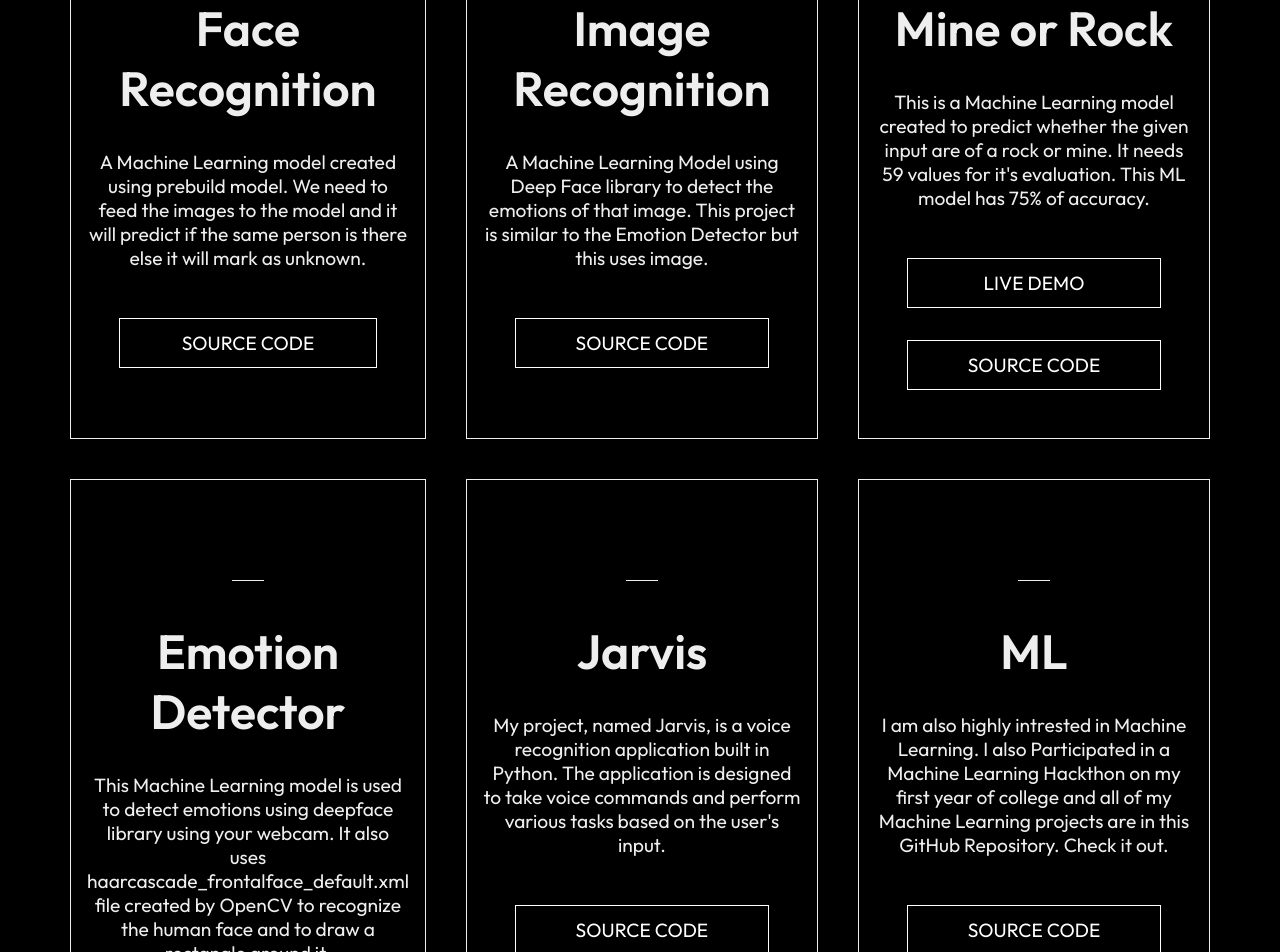
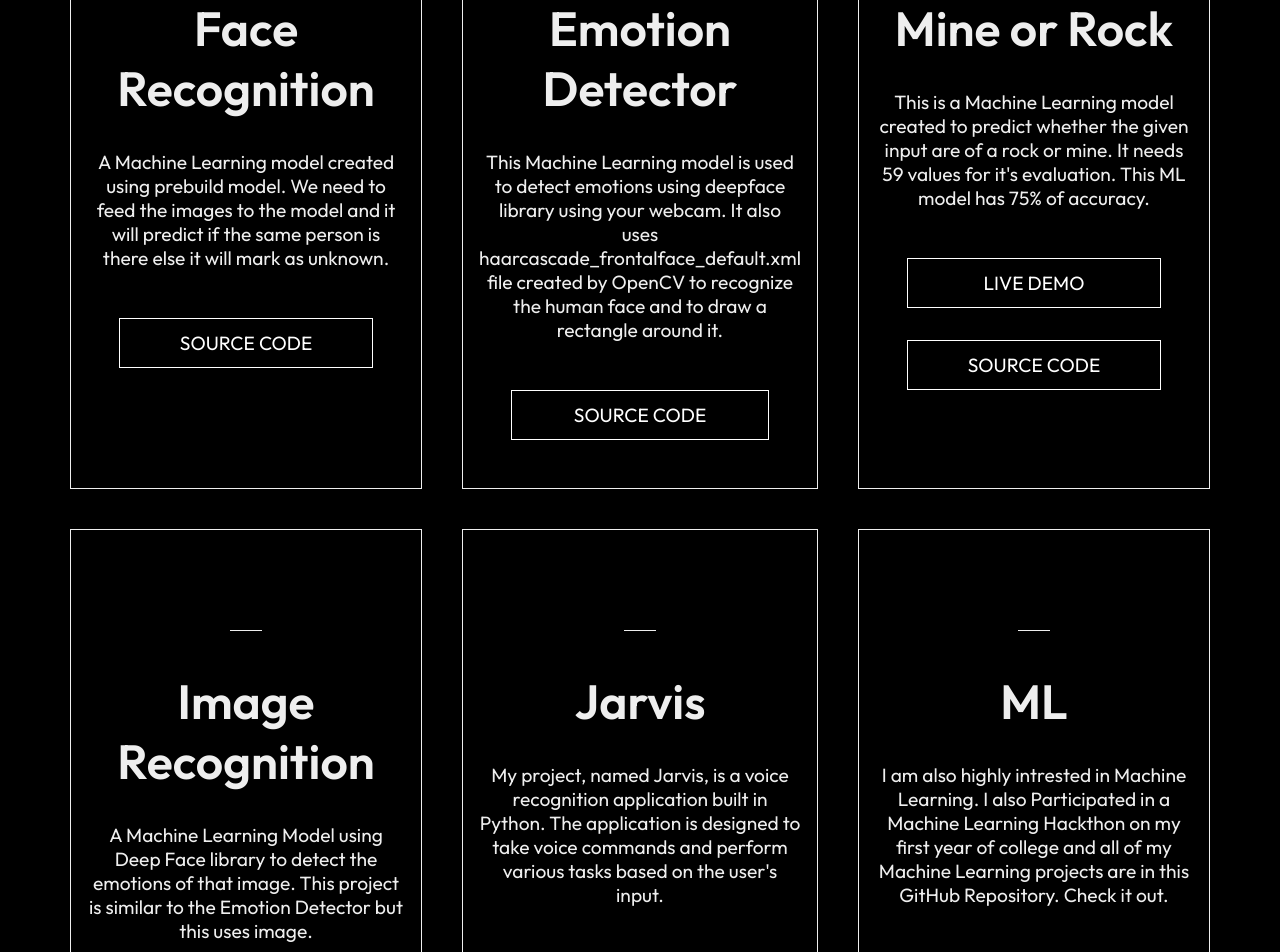
Before and after one commit to MohamedArafath205/mohamedarafath205.github.io, a React (Create React App) app: page /#/projects in a window 1280 px wide. Shown: the part 640-1592 px from the top of the page. Built offline with nearby package versions, Linux system fonts and the light colour scheme.

Commit message:
Updated the links

```diff
--- a/src/components/Projects.js
+++ b/src/components/Projects.js
@@ -16,9 +16,9 @@ const projects = () => {
         <div className='card'>
             <h3>MACHINE LEARNING</h3>
             <span className='bar'></span>
-            <p className='prj1'>Image Recognition</p>
-            <p>A Machine Learning Model using Deep Face library to detect the emotions of that image. This project is similar to the Emotion Detector but this uses image.</p>
-            <Link to='https://github.com/MohamedArafath205/Face-Recognition-System' className='btn'>source code</Link>
+            <p className='prj1'>Emotion Detector</p>
+            <p>This Machine Learning model is used to detect emotions using deepface library using your webcam. It also uses haarcascade_frontalface_default.xml file created by OpenCV to recognize the human face and to draw a rectangle around it.</p>
+            <Link to='https://github.com/MohamedArafath205/live-emotion-detector' className='btn'>source code</Link>
         </div>
         <div className='card'>
             <h3>MACHINE LEARNING</h3>
@@ -31,9 +31,9 @@ const projects = () => {
         <div className='card'>
             <h3>MACHINE LEARNING</h3>
             <span className='bar'></span>
-            <p className='prj1'>Emotion Detector</p>
-            <p>This Machine Learning model is used to detect emotions using deepface library using your webcam. It also uses haarcascade_frontalface_default.xml file created by OpenCV to recognize the human face and to draw a rectangle around it.</p>
-            <Link to='https://github.com/MohamedArafath205/Face-Recognition-System' className='btn'>source code</Link>
+            <p className='prj1'>Image Recognition</p>
+            <p>A Machine Learning Model using Deep Face library to detect the emotions of that image. This project is similar to the Emotion Detector but this uses image.</p>
+            <Link to='https://github.com/MohamedArafath205/Emotion-Detector' className='btn'>source code</Link>
         </div>
         <div className='card'>
             <h3>PYTHON & AI</h3>
```
